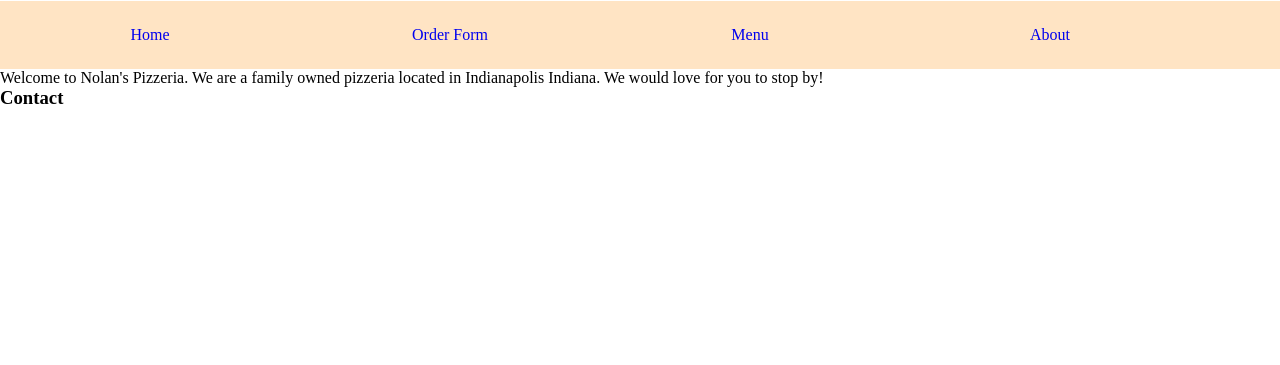
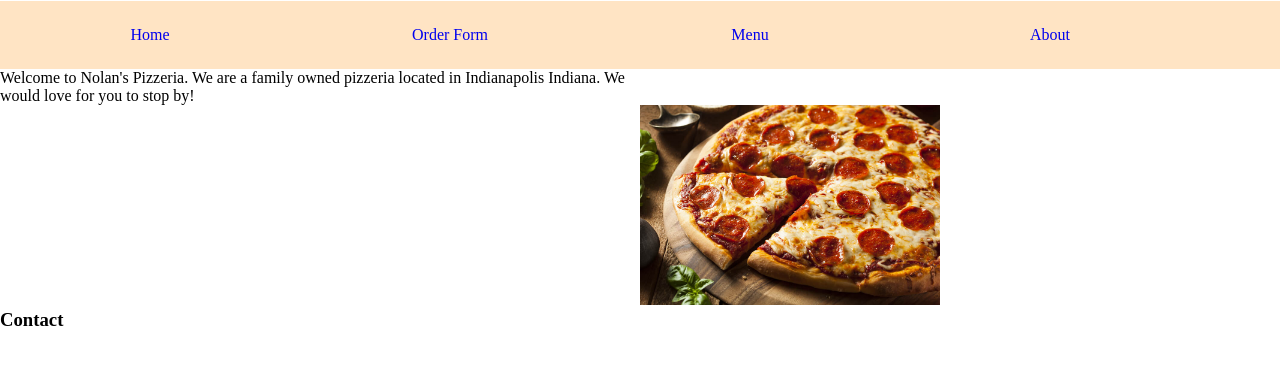
Before and after one commit to nolan-meyer1/Restaurant-Website, a plain HTML site: page index.html in a window 1280 px wide. Shown: the part 403-768 px from the top of the page. Drawn offline with Linux system fonts and the light colour scheme.

Commit message:
Added images and changed height

```diff
--- a/css/indexStyle.css
+++ b/css/indexStyle.css
@@ -26,3 +26,14 @@
     text-decoration: none;
     width: 25vh;
 }
+
+.paragraph {
+    margin-right:auto;
+    width: 50%;
+}
+
+.images {
+  display: block;
+  margin-left: auto;
+  width: 50%;
+}
--- a/css/orderForm.css
+++ b/css/orderForm.css
@@ -40,7 +40,7 @@
 }
 
 .submitButton button{
-    height: 10vh;
+    height: 5vh;
     width: 20vh;
     background-color: blue;
     color: white;
--- a/index.html
+++ b/index.html
@@ -5,7 +5,7 @@
     </head>
     <body>
         <div class="logo">
-            <img src="images/logo.png" id="logo" height="400px" width="500px">
+            <img src="images/logo.png" id="logo" height="400px" width="500px" alt="Logo">
         </div>
         <ul class = "nav">
             <li><a href="index.html">Home</a></li>
@@ -13,8 +13,13 @@
             <li><a href="#">Menu</a></li>
             <li><a href="#">About</a></li>
         </ul>
-        <main>
-            <p>Welcome to Nolan's Pizzeria. We are a family owned pizzeria located in Indianapolis Indiana. We would love for you to stop by!</p>
+        <main class=>
+            <div class="paragraph">
+                <p>Welcome to Nolan's Pizzeria. We are a family owned pizzeria located in Indianapolis Indiana. We would love for you to stop by!</p>
+            </div>
+            <div class="images">
+                <img src="images/pizza1.jpeg" height="200vh" width="300vh" alt="Pepperoni Pizza">
+            </div>
         </main>
         <footer><h3>Contact</h3></footer>
     </body>
```
Also changed, not shown: orderForm.html (+25 -11 lines), images/pizza1.jpeg (added).
